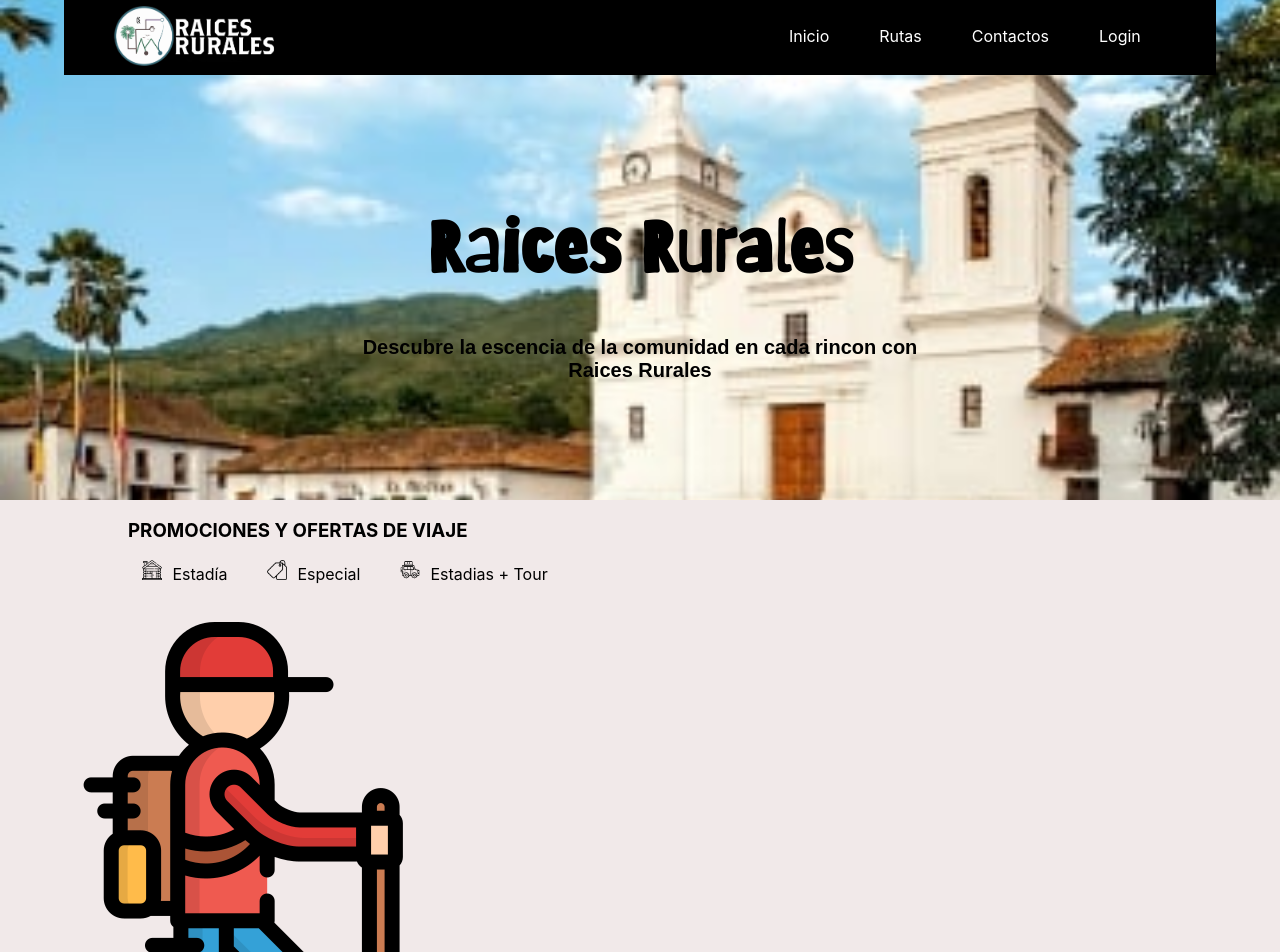
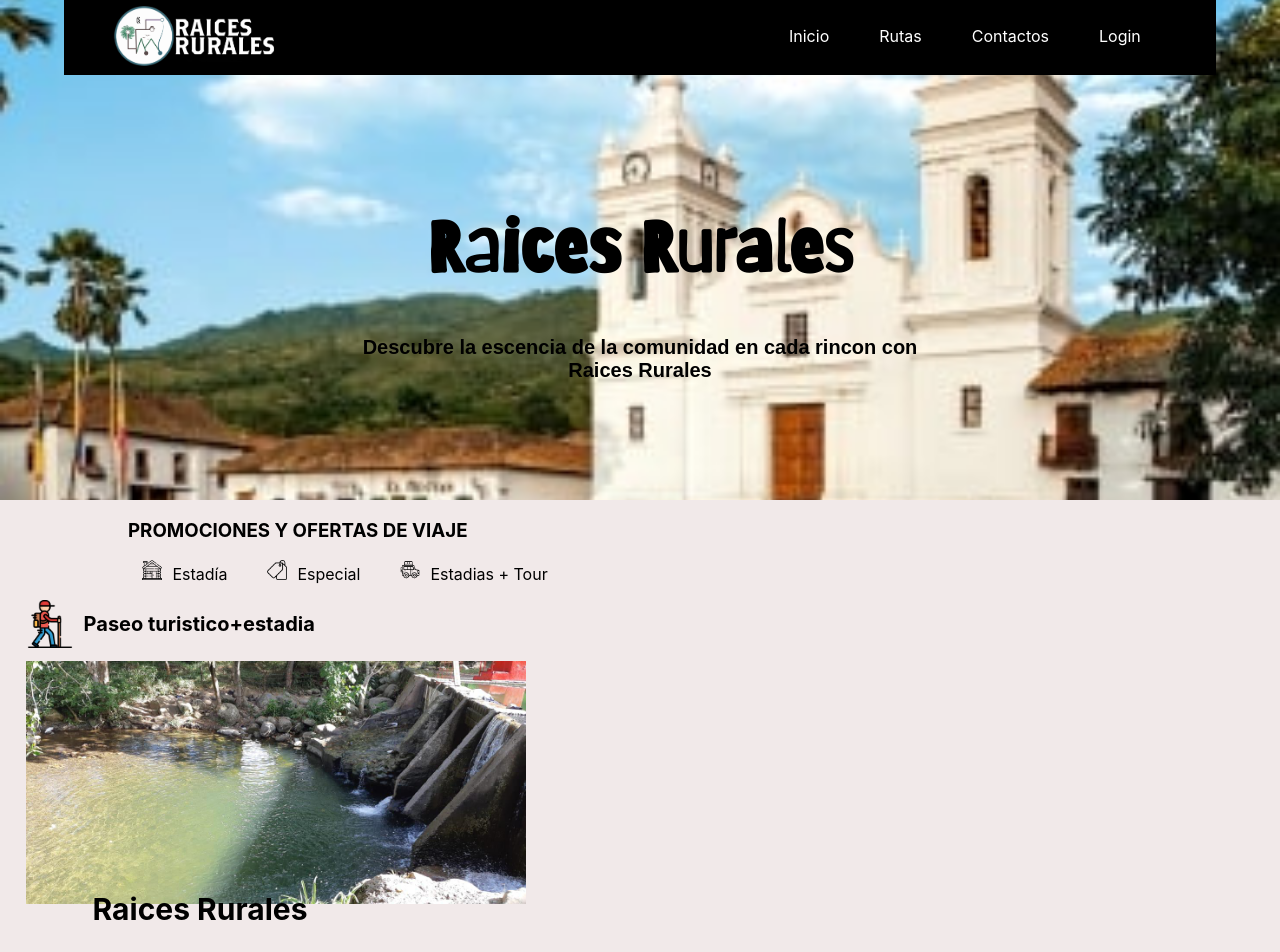
Before and after one commit to Milolex/RaicesRurales, a React (Create React App) app: page / in a window 1280 px wide. Shown: the top 952 px of the page. After the commit the page ends 927 px from the top, so only its background shows below. Built offline with nearby package versions, Linux system fonts and the light colour scheme.

Commit message:
avance_target

```diff
--- a/src/assets/css/target.css
+++ b/src/assets/css/target.css
@@ -1,12 +1,47 @@
+.target_ruta{
+    display: flex;
+    align-items: center;
+    position: relative;
 
-.h1{
+}
+.titulo_tar{
     display: flex;
-    margin-left: 10%;
+    margin-left: 15px;
+    font-size: 20px;
+    width: 100%;
+    padding: 10px;
+    margin: 0;
 }
-.target_ruta{
-    width: 2%;
-    height: 2%;
-    background-image: url('../images/caminar.png');
-     display: flex;
+
+
+.image_icon{
+    width: 48px;
+    height: auto;
+    background-image: url('../../assets/images/caminar.png');
     margin-left: 2%;
+    background-repeat: no-repeat;
 }
+.image_tar {
+    max-width: 500px;
+    height: auto;
+    background-image: url('../../assets/images/target_p.jpeg');
+    margin-left: 2%;
+    margin-top: 1%;
+
+}
+.texto_sp{
+    top: 35%;
+    left: 50%;
+    text-align: center;
+    width: 400px;
+    height: 1px;
+    display: flex;
+    justify-content: center;
+    align-items: center;
+
+}
+.txt_sup{
+
+    font-size: 30px;
+    color: rgb(0, 0, 0);
+}
--- a/src/components/Inicio/target.jsx
+++ b/src/components/Inicio/target.jsx
@@ -1,15 +1,38 @@
 import React, { Component } from 'react';
 import PropTypes from 'prop-types';
-import imagen_t from "../../assets/images/caminar.png"
+import image from "../../assets/images/caminar.png"
+import imagen_t from "../../assets/images/target_p.jpeg"
+
 import "../../assets/css/target.css"
 
 class Target extends Component {
     render() {
         return (
-            <div className='target_ruta'>
-                <h1><img src={imagen_t}/>Paseo turistico+estadia</h1>
+            <div className='contenedor_target'>
+
+                <div className='target_ruta'>
+
+                    <img className= 'image_icon' src={image} />
+
+                    <h1 className='titulo_tar'>Paseo turistico+estadia</h1>
+                </div>
+
+                <div className='imagen_target'>
+
+                    <img className= 'image_tar' src={imagen_t} />
+
+                </div>
+
+                <div className="texto_sp">
+
+                    <h1 className='txt_sup'> Raices Rurales </h1>
+
+                </div>
+
+
 
             </div>
+
         );
     }
 }
```
Also changed, not shown: src/assets/images/target_p.jpeg (added).
